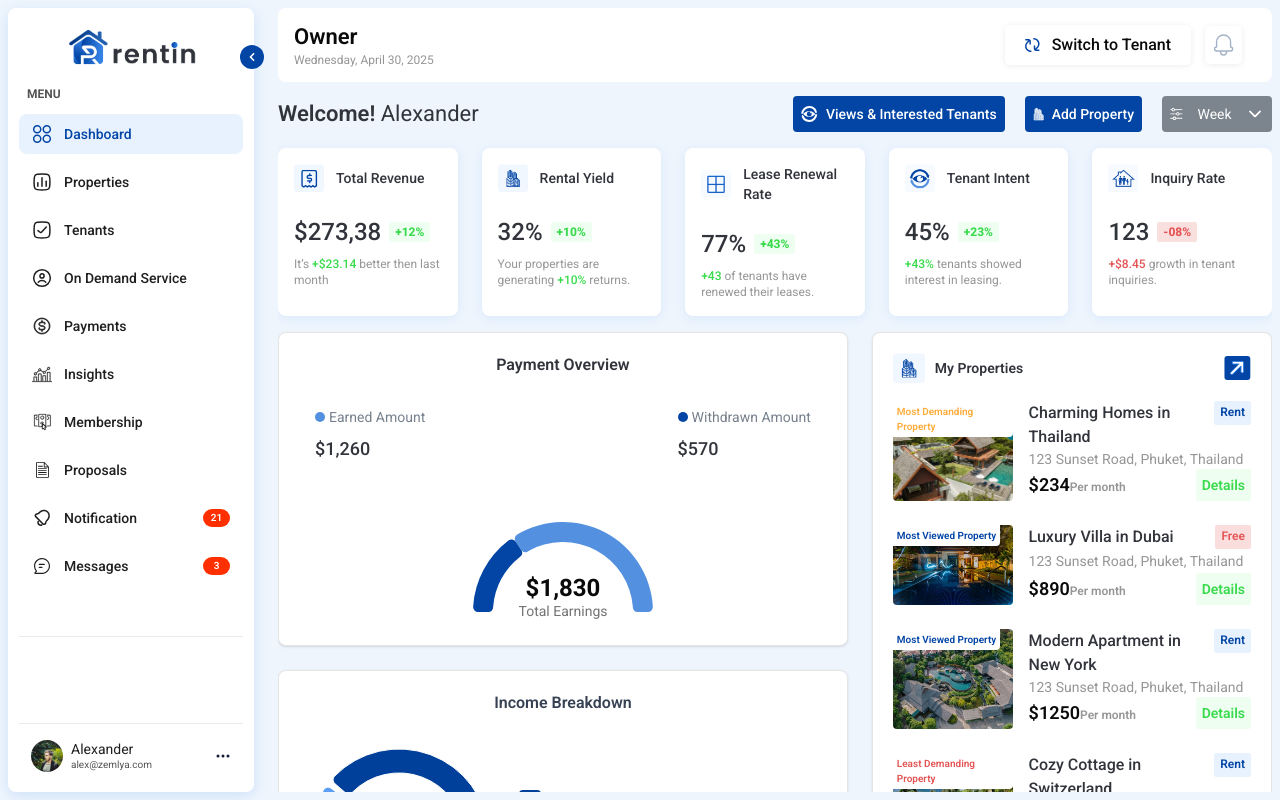
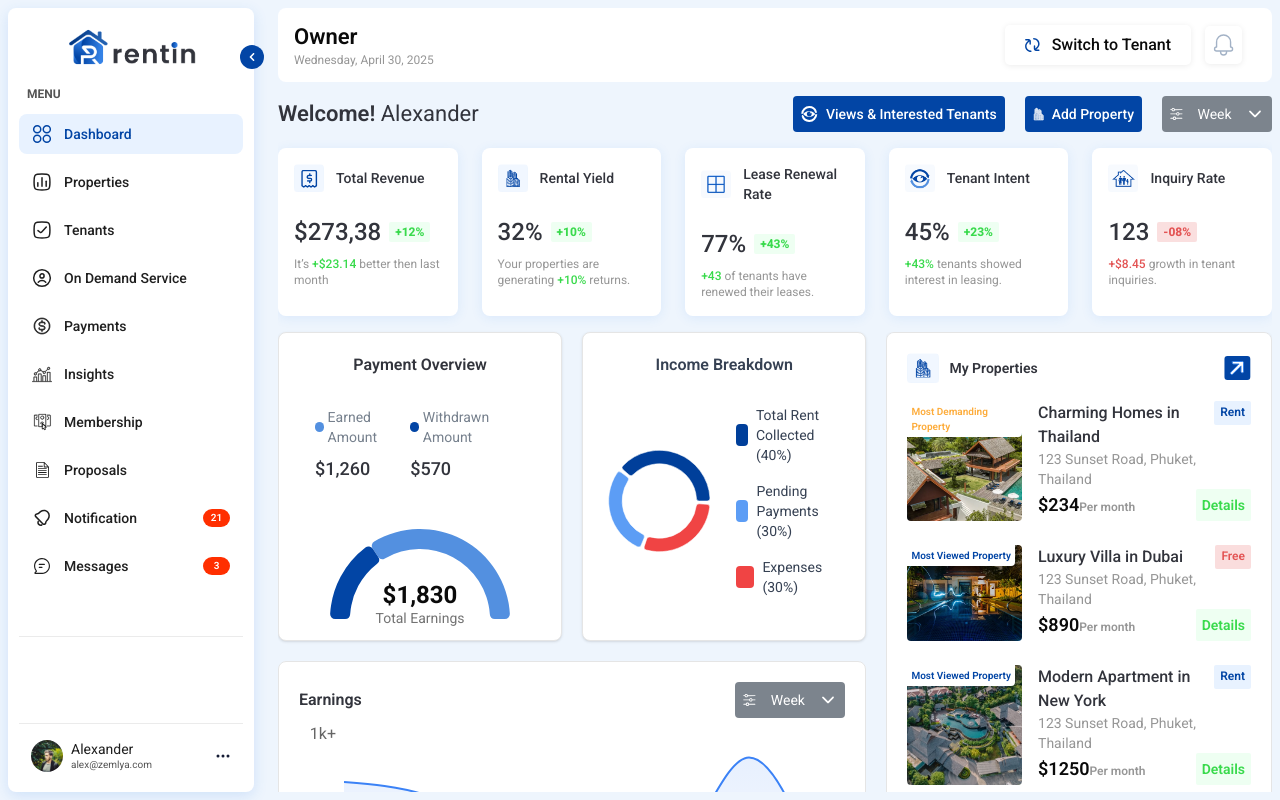
Before and after one commit to hamza-nafasat/rentin-frontend, a Next.js app: page /owner in a window 1280 px wide. Built offline with nearby package versions, Linux system fonts and the light colour scheme.

Commit message:
chaged stripe logo

```diff
--- a/src/components/owner/dashboard/Dashboard.jsx
+++ b/src/components/owner/dashboard/Dashboard.jsx
@@ -32,9 +32,10 @@ const Dashboard = () => {
     <>
       <Welcome />
       <HomeCards data={homeCardsData} />
-      <div className="mt-4 grid grid-cols-1 gap-4 md:gap-6 lg:grid-cols-12">
-        <div className="grid grid-cols-1 gap-4 md:gap-6 lg:col-span-7 lg:grid-cols-12">
-          <div className="lg:col-span-6 xl:col-span-12 2xl:col-span-6">
+      <div className="mt-4 grid grid-cols-5 gap-5">
+        <div className="col-span-5 grid grid-cols-5 gap-5 lg:h-[700px]">
+          <div className="col-span-5 grid grid-cols-12 gap-5 lg:col-span-3">
+            <div className="col-span-12 lg:col-span-6">
               <PieChartHalf
                 title="Payment Overview"
                 data={totalEarningsChartData}
@@ -42,23 +43,18 @@ const Dashboard = () => {
                 totalLabel="Total Earnings"
               />
             </div>
-          <div className="lg:col-span-6 xl:col-span-12 2xl:col-span-6">
-            <CustomPieChart
-              title="Income Breakdown"
-              data={incomeBreakdata}
-              legend={incomeLegendLabels}
-            />
+            <div className="col-span-12 lg:col-span-6">
+              <CustomPieChart title="Income Breakdown" data={incomeBreakdata} legend={incomeLegendLabels} />
             </div>
-          <div className="lg:col-span-12">
-            <div className="rounded-lg border bg-white p-4 shadow-sm lg:p-5">
+            <div className="col-span-12 rounded-lg border bg-white">
               <CustomLineChart earningsData={earningsData} isLoading={isLoading} />
             </div>
           </div>
-        </div>
-        <div className="lg:col-span-5">
+          <div className="col-span-5 h-[100%] overflow-auto lg:col-span-2">
             <MyProperties />
           </div>
-        <div className="lg:col-span-12">
+        </div>
+        <div className="col-span-5">
           <BookingSummary title={'Booking Summary'} />
         </div>
       </div>
--- a/src/components/owner/payments/Stripe.jsx
+++ b/src/components/owner/payments/Stripe.jsx
@@ -9,13 +9,13 @@ function Stripe() {
   const [isModalOpen, setIsModalOpen] = useState(false);
 
   return (
-    <div className="flex h-full flex-col items-center justify-center gap-3">
-      <Image className="mt-4" src="/images/payment/stripe.svg" width={354} height={107} alt="icon" />
+    <div className="flex h-full flex-col justify-center gap-4">
+      <Image className="ml-4" src="/images/default/stripe-logo.png" width={170} height={107} alt="icon" />
       <div className="flex flex-col items-center gap-3">
         <p className="text-lg font-bold">Available Balance</p>
         <p className="text-[34px] font-bold">$144,000.00</p>
       </div>
-      <div className="mb-3.5">
+      <div className="mb-3.5 text-center">
         <button
           onClick={() => setIsModalOpen(true)}
           className="bg-primary cursor-pointer rounded-md px-3 py-2 text-white"
@@ -31,13 +31,21 @@ function Stripe() {
       {isModalOpen && (
         <Modal onClose={() => setIsModalOpen(false)} title={'Withdraw Amount'}>
           <div className="flex flex-col items-center p-5">
-            <Image src="/images/payment/stripe.svg" width={354} height={107} alt="icon" />
-            <Input placeholder="Enter amount" />
+            <Image src="/images/default/stripe-logo.png" width={220} height={107} alt="icon" />
+            <div className="mt-4 w-full text-center">
+              <Input cn={'!w-[70%] !h-[47px] !rounded-[6px] !mt-0'} placeholder="Enter amount" />
+            </div>
             <div className="mt-4 flex gap-3">
-              <button onClick={() => setIsModalOpen(false)} className="rounded-md bg-gray-400 px-4 py-2 text-white">
+              <button
+                onClick={() => setIsModalOpen(false)}
+                className="cursor-pointer rounded-md bg-gray-400 px-4 py-2 text-white"
+              >
                 Cancel
               </button>
-              <button onClick={() => alert('Amount Confirmed!')} className="bg-primary rounded-md px-4 py-2 text-white">
+              <button
+                onClick={() => alert('Amount Confirmed!')}
+                className="bg-primary cursor-pointer rounded-md px-4 py-2 text-white"
+              >
                 Confirm
               </button>
             </div>
--- a/src/components/shared/small/Input.jsx
+++ b/src/components/shared/small/Input.jsx
@@ -1,11 +1,11 @@
-const Input = ({ label, type = 'text', shadow = false, ...rest }) => {
+const Input = ({ cn, label, type = 'text', shadow = false, ...rest }) => {
   return (
     <div>
       <label className="text-sm text-[#666666] lg:text-base">{label}</label>
       <input
         {...rest}
         type={type}
-        className={`mt-2 h-[56px] w-full rounded-xl border-[0.5px] border-[#66666659] px-4 text-sm text-[#666666] outline-none lg:text-base ${
+        className={`${cn} mt-2 h-[56px] w-full rounded-xl border-[0.5px] border-[#66666659] px-4 text-sm text-[#666666] outline-none lg:text-base ${
           shadow && 'shadow-input'
         }`}
       />
```
Also changed, not shown: public/images/default/stripe-logo.png (added). Lines whose indentation alone changed are shown as unchanged.
